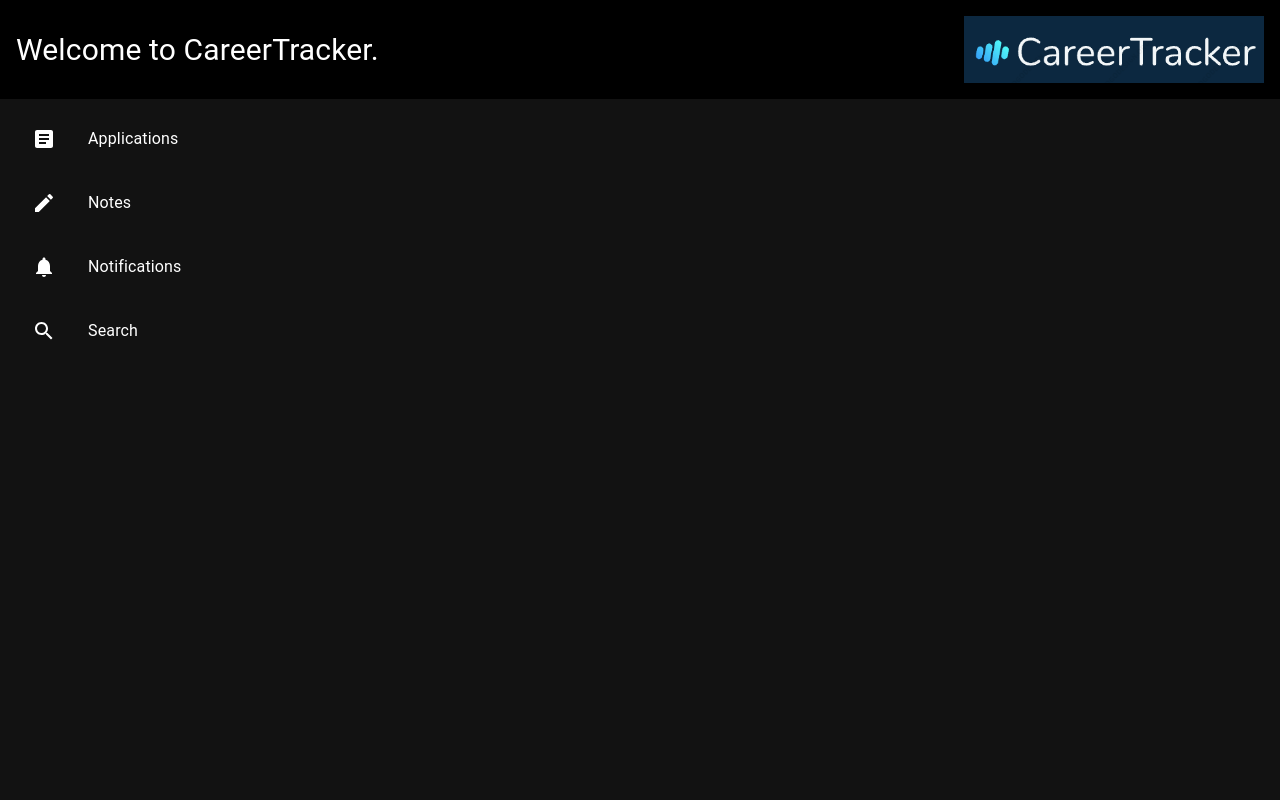
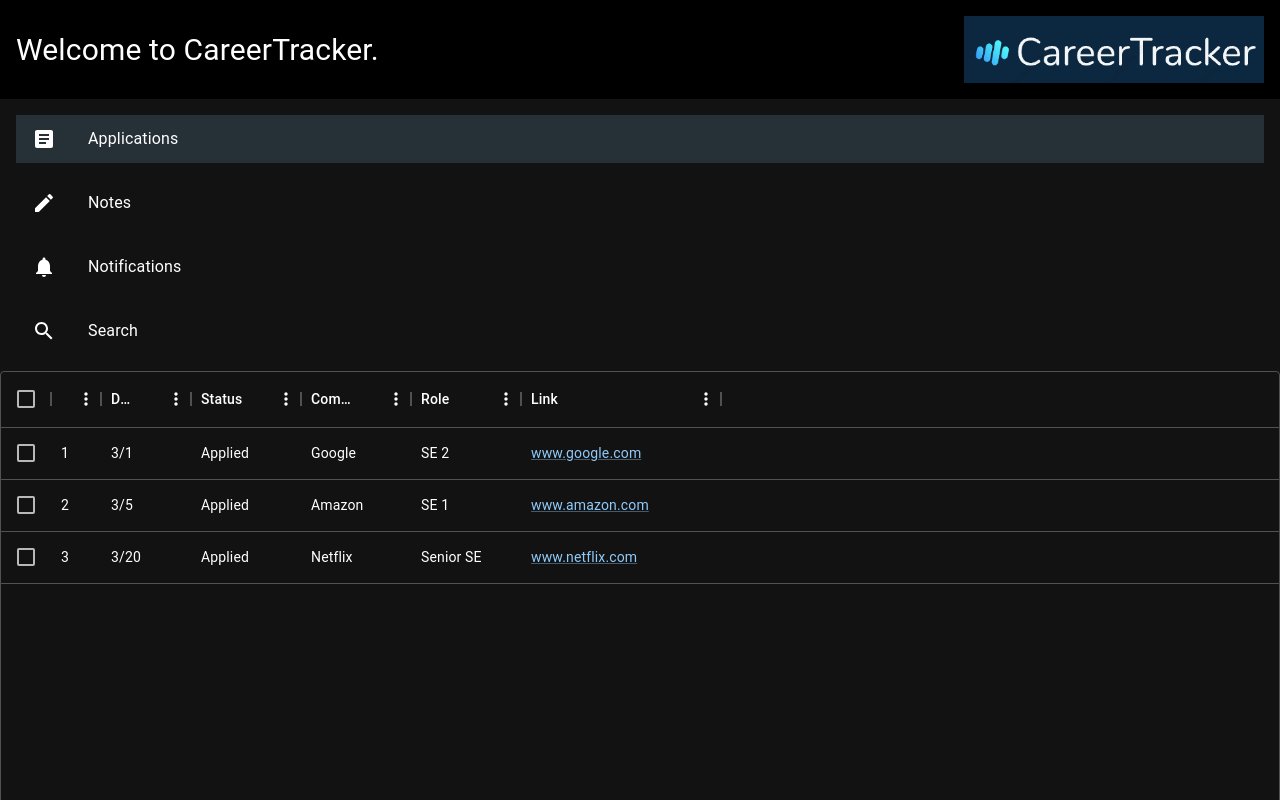
Before and after one commit to CareerTrackr/CareerTracker, a React (Vite) app: page / in a window 1280 px wide. Shown: the top 800 px of the page. Built offline with nearby package versions, Linux system fonts and the light colour scheme; a web font is replaced by a local one.

Commit message:
set applications view to be true by default

```diff
--- a/src/App.tsx
+++ b/src/App.tsx
@@ -10,7 +10,7 @@
 
 function App ({setDarkMode}: DarkMode) {
   const [showHomepage, setShowHomepage] = useState(false);
-  const [showApplications, setShowApplications] = useState(false);
+  const [showApplications, setShowApplications] = useState(true);
   const [showNotes, setShowNotes] = useState(false);
   const [showNotifications, setShowNotifications] = useState(false);
   const [showSearchFilter, setShowSearchFilter] = useState(false);
```
